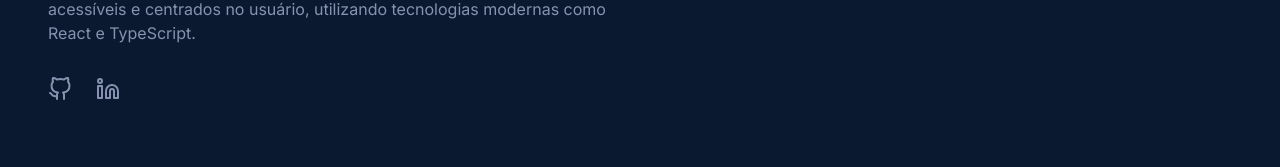
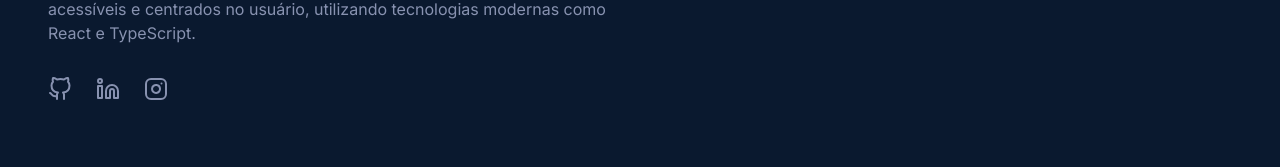
Before and after one commit to Kakariko2000/portifolio-dev-, a React (Vite) app: page / in a window 1280 px wide. Shown: the part 601-768 px from the top of the page. Built offline with nearby package versions, Linux system fonts and the light colour scheme.

Commit message:
[dyad] Adicionado ícone do Instagram - wrote 5 file(s)

```diff
--- a/components/Footer.tsx
+++ b/components/Footer.tsx
@@ -1,6 +1,6 @@
 import React from 'react';
 import { SOCIAL_LINKS } from '../constants';
-import { GithubIcon, LinkedinIcon } from './Icons';
+import { GithubIcon, LinkedinIcon, InstagramIcon } from './Icons';
 
 const Footer: React.FC = () => {
     return (
@@ -13,6 +13,9 @@ const Footer: React.FC = () => {
                     <a href={SOCIAL_LINKS.linkedin} target="_blank" rel="noopener noreferrer" aria-label="LinkedIn" className="text-text-secondary hover:text-accent transition-colors duration-300">
                         <LinkedinIcon />
                     </a>
+                    <a href={SOCIAL_LINKS.instagram} target="_blank" rel="noopener noreferrer" aria-label="Instagram" className="text-text-secondary hover:text-accent transition-colors duration-300">
+                        <InstagramIcon />
+                    </a>
                 </div>
                 <p className="text-text-secondary text-xs font-mono">
                     Construído por Jeymes Lopes © {new Date().getFullYear()}
--- a/components/Header.tsx
+++ b/components/Header.tsx
@@ -1,6 +1,6 @@
 import React, { useState, useEffect } from 'react';
 import { NAV_LINKS, SOCIAL_LINKS } from '../constants';
-import { MenuIcon, XIcon, GithubIcon, LinkedinIcon } from './Icons';
+import { MenuIcon, XIcon, GithubIcon, LinkedinIcon, InstagramIcon } from './Icons';
 
 const Header: React.FC = () => {
     const [isOpen, setIsOpen] = useState(false);
@@ -142,6 +142,9 @@ const Header: React.FC = () => {
                         <a href={SOCIAL_LINKS.linkedin} target="_blank" rel="noopener noreferrer" aria-label="LinkedIn" className="text-text-secondary hover:text-accent transition-colors duration-300">
                             <LinkedinIcon />
                         </a>
+                        <a href={SOCIAL_LINKS.instagram} target="_blank" rel="noopener noreferrer" aria-label="Instagram" className="text-text-secondary hover:text-accent transition-colors duration-300">
+                            <InstagramIcon />
+                        </a>
                     </div>
                 </div>
             </aside>
--- a/components/Hero.tsx
+++ b/components/Hero.tsx
@@ -1,6 +1,6 @@
 import React from 'react';
 import { SOCIAL_LINKS } from '../constants';
-import { GithubIcon, LinkedinIcon } from './Icons';
+import { GithubIcon, LinkedinIcon, InstagramIcon } from './Icons';
 
 const Hero: React.FC = () => {
     return (
@@ -18,6 +18,9 @@ const Hero: React.FC = () => {
                 <a href={SOCIAL_LINKS.linkedin} target="_blank" rel="noopener noreferrer" aria-label="LinkedIn" className="text-text-secondary hover:text-accent transition-colors duration-300">
                     <LinkedinIcon />
                 </a>
+                <a href={SOCIAL_LINKS.instagram} target="_blank" rel="noopener noreferrer" aria-label="Instagram" className="text-text-secondary hover:text-accent transition-colors duration-300">
+                    <InstagramIcon />
+                </a>
             </div>
         </section>
     );
--- a/components/Icons.tsx
+++ b/components/Icons.tsx
@@ -1,4 +1,3 @@
-
 import React from 'react';
 
 export const MenuIcon: React.FC = () => (
@@ -29,6 +28,15 @@ export const LinkedinIcon: React.FC = () => (
     </svg>
 );
 
+export const InstagramIcon: React.FC = () => (
+    <svg xmlns="http://www.w3.org/2000/svg" role="img" viewBox="0 0 24 24" fill="none" stroke="currentColor" strokeWidth="2" strokeLinecap="round" strokeLinejoin="round" className="h-6 w-6">
+        <title>Instagram</title>
+        <rect x="2" y="2" width="20" height="20" rx="5" ry="5"></rect>
+        <path d="M16 11.37A4 4 0 1 1 12.63 8 4 4 0 0 1 16 11.37z"></path>
+        <line x1="17.5" y1="6.5" x2="17.51" y2="6.5"></line>
+    </svg>
+);
+
 export const ExternalLinkIcon: React.FC = () => (
     <svg xmlns="http://www.w3.org/2000/svg" role="img" viewBox="0 0 24 24" fill="none" stroke="currentColor" strokeWidth="2" strokeLinecap="round" strokeLinejoin="round" className="h-6 w-6">
         <title>External Link</title>
--- a/constants.tsx
+++ b/constants.tsx
@@ -1,6 +1,6 @@
 import React from 'react';
 import type { Project, SkillCategory } from './types';
-import { GithubIcon, LinkedinIcon, ExternalLinkIcon, CodeIcon, DatabaseIcon, CloudIcon, PaletteIcon, TestTubeIcon, GitMergeIcon, ReactIcon, TypeScriptIcon, NodeIcon, TailwindIcon } from './components/Icons';
+import { GithubIcon, LinkedinIcon, InstagramIcon, ExternalLinkIcon, CodeIcon, DatabaseIcon, CloudIcon, PaletteIcon, TestTubeIcon, GitMergeIcon, ReactIcon, TypeScriptIcon, NodeIcon, TailwindIcon } from './components/Icons';
 
 export const NAV_LINKS = [
     { name: 'Sobre', href: '#about' },
@@ -11,6 +11,7 @@ export const NAV_LINKS = [
 export const SOCIAL_LINKS = {
     linkedin: 'https://www.linkedin.com/in/jeymes-lopes-7520a41a3/',
     github: 'https://github.com/Kakariko2000',
+    instagram: 'https://www.instagram.com/jeymeslopes/', // Adicionado link do Instagram
 };
 
 export const SKILLS_DATA: SkillCategory[] = [
```
